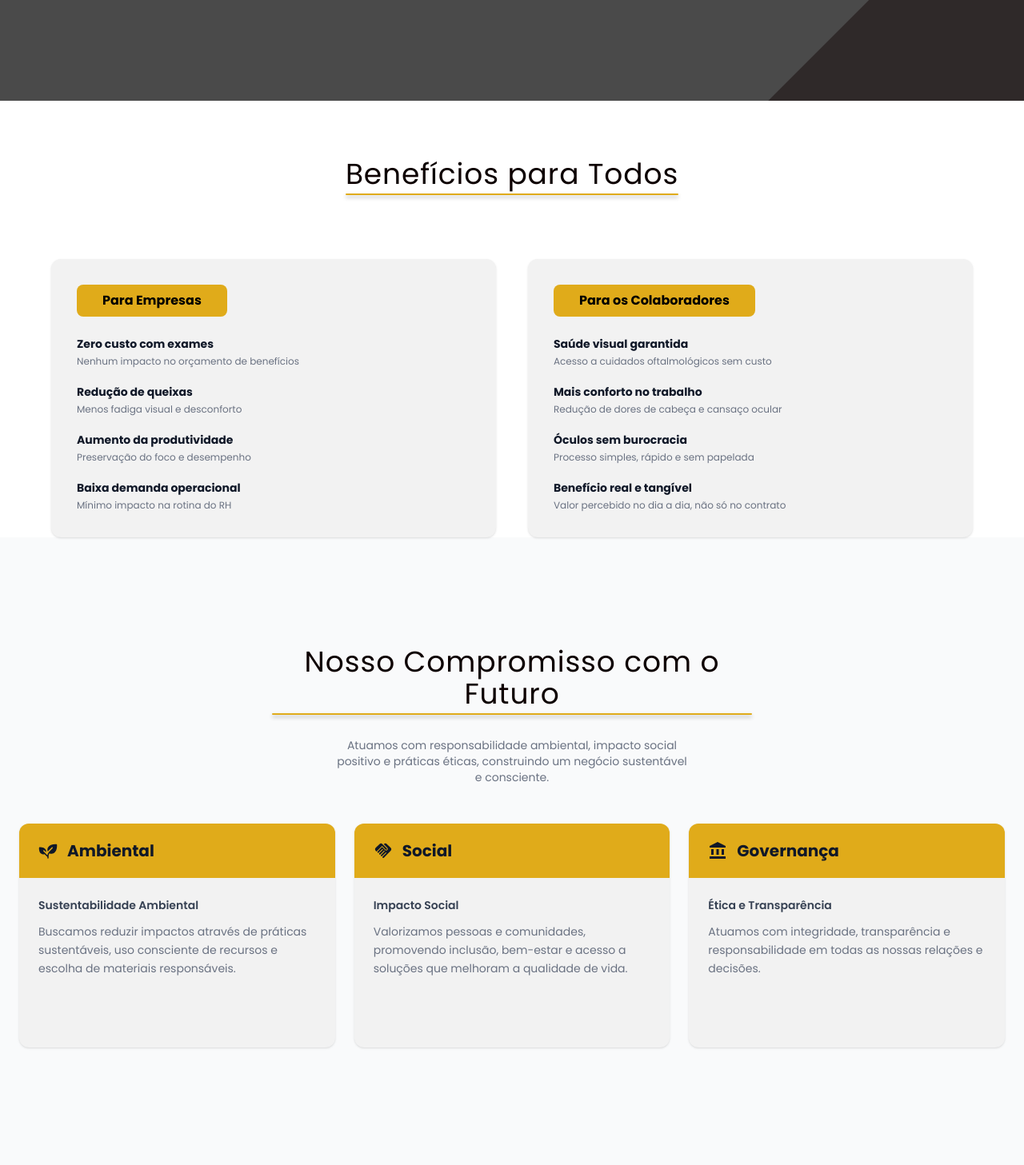
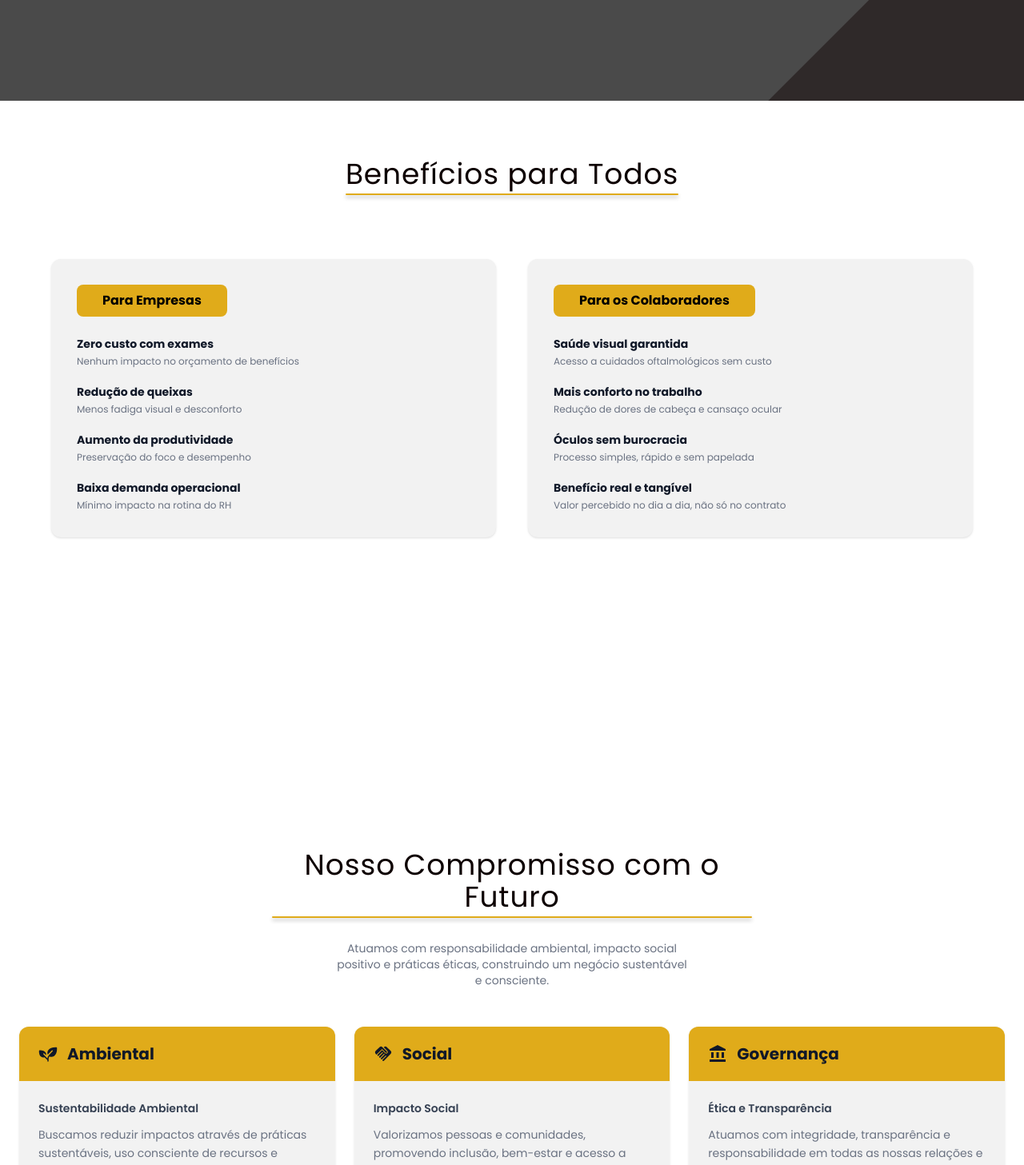
Before and after one commit to Equipe-NextSolve/visio-corp, a Next.js app: page / in a window 1280 px wide. Shown: the part 3400-4857 px from the top of the page at 80% size. Built offline with nearby package versions, Linux system fonts and the light colour scheme.

Commit message:
ajuste no afastamento das sections beneficios e compromisso com o futuro do home

```diff
--- a/src/components/home/BenefitForAll.jsx
+++ b/src/components/home/BenefitForAll.jsx
@@ -17,7 +17,7 @@ export default function BenefitForAll() {
     ];
 
     return (
-        <section className=" flex flex-col w-full mx-auto max-w-300 items-center gap-20 px-6 ">
+        <section className="min-h-screen flex flex-col w-full mx-auto max-w-300 items-center gap-20 px-6 ">
             <Title label="Benefícios para Todos" />
 
             <div className="flex flex-col sm:flex-row w-full justify-between gap-10">
--- a/src/components/home/CoommitmentFuture.jsx
+++ b/src/components/home/CoommitmentFuture.jsx
@@ -32,7 +32,7 @@ const cards = [
 
 export default function CommitmentFuture() {
     return (
-        <section className="min-h-screen flex flex-col items-center gap-6 w-full mx-auto max-w-350 px-6 py-16 bg-gray-50">
+        <section className="min-h-screen flex flex-col items-center gap-6 w-full mx-auto max-w-350 px-6 py-16">
 
             <div className="flex flex-col items-center gap-7 text-center w-full">
                 <Title label="Nosso Compromisso com o Futuro" />
```
